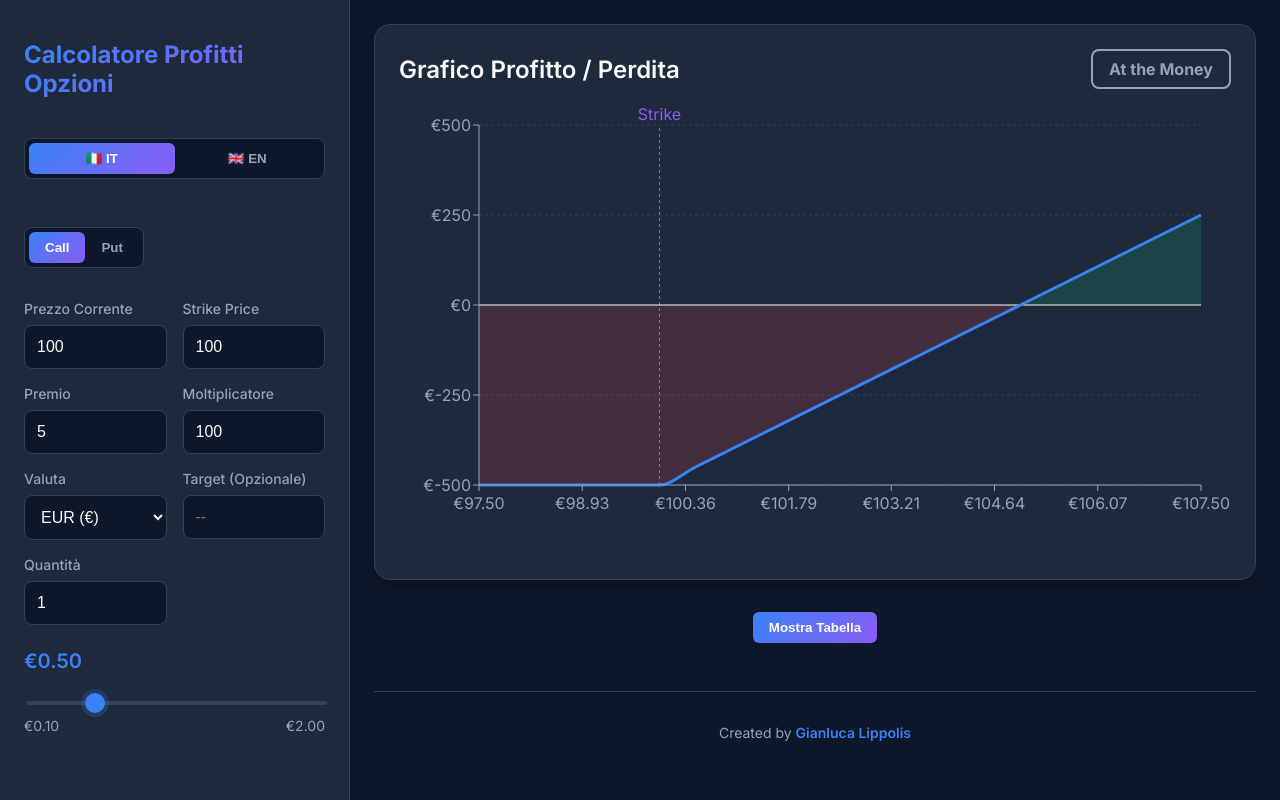
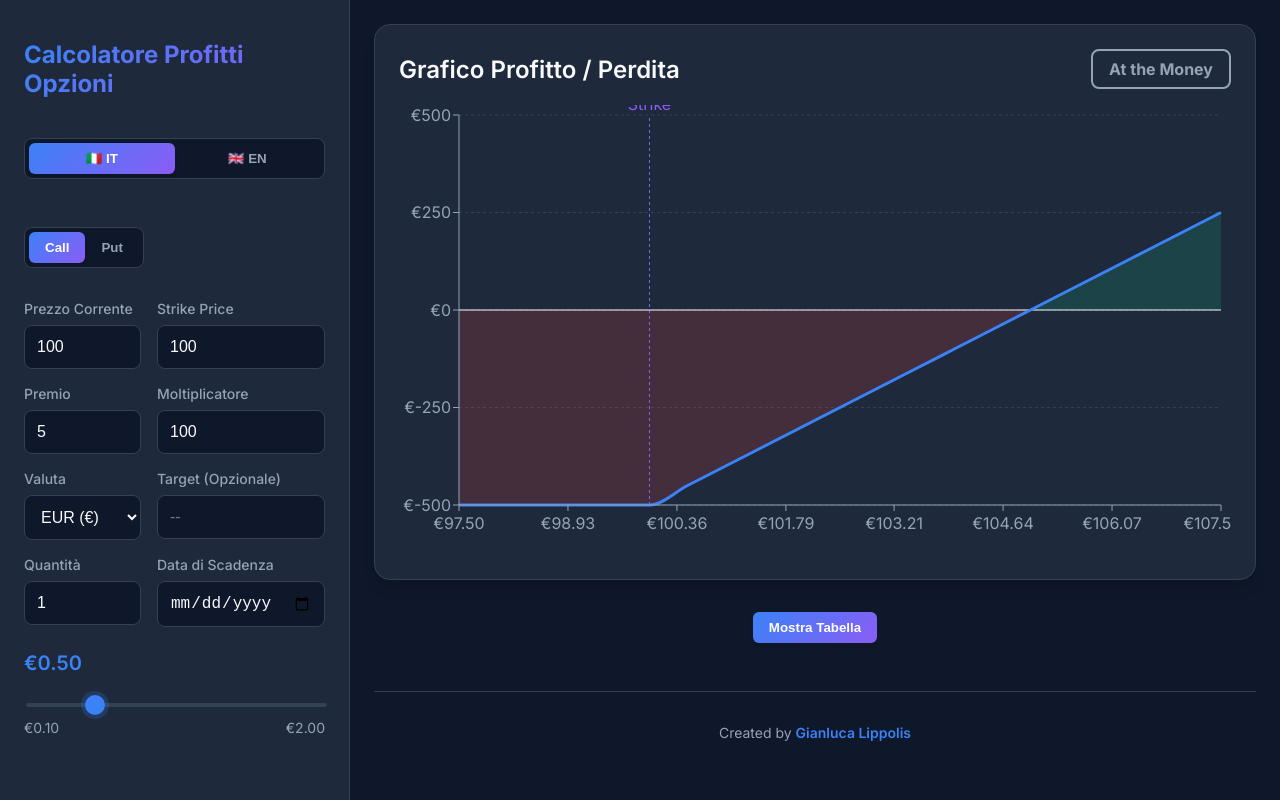
Before and after one commit to gianlucalippolis/options-pl-calculator, a React (Create React App) app: page / in a window 1280 px wide. Built offline with nearby package versions, Linux system fonts and the light colour scheme.

Commit message:
added expiration date field

```diff
--- a/src/components/OptionsCalculator.js
+++ b/src/components/OptionsCalculator.js
@@ -16,7 +16,9 @@ const OptionsCalculator = () => {
     multiplier: 100,
     currency: 'EUR',
     targetPrice: null,
+    targetPrice: null,
     quantity: 1,
+    expirationDate: '',
   });
 
   const [interval, setInterval] = useState(0.5);
@@ -130,6 +132,7 @@ const OptionsCalculator = () => {
           currentPrice={data.currentPrice}
           targetPrice={data.targetPrice}
           quantity={data.quantity}
+          expirationDate={data.expirationDate}
         />
 
         <div style={{ marginTop: '2rem', textAlign: 'center' }}>
--- a/src/components/OptionsForm.js
+++ b/src/components/OptionsForm.js
@@ -101,6 +101,15 @@ const OptionsForm = ({ data, onChange }) => {
             min="1"
           />
         </div>
+        <div>
+          <label htmlFor="expirationDate">{t('expirationDate')}</label>
+          <input
+            id="expirationDate"
+            type="date"
+            value={data.expirationDate || ''}
+            onChange={(e) => handleChange('expirationDate', e.target.value)}
+          />
+        </div>
       </div>
     </div>
   );
--- a/src/components/ResultsChart.js
+++ b/src/components/ResultsChart.js
@@ -13,7 +13,7 @@ import {
 } from 'recharts';
 import { useLanguage } from '../context/LanguageContext';
 
-const ResultsChart = ({ results, strikePrice, currency, optionType, currentPrice, targetPrice, quantity = 1 }) => {
+const ResultsChart = ({ results, strikePrice, currency, optionType, currentPrice, targetPrice, quantity = 1, expirationDate }) => {
   const { t } = useLanguage();
   const getSymbol = (curr) => {
     switch(curr) {
@@ -74,6 +74,18 @@ const ResultsChart = ({ results, strikePrice, currency, optionType, currentPrice
   };
 
   const targetAnalysis = getTargetAnalysis();
+
+  // Calculate days remaining
+  const getDaysRemaining = () => {
+    if (!expirationDate) return null;
+    const today = new Date();
+    const expDate = new Date(expirationDate);
+    const diffTime = expDate - today;
+    const diffDays = Math.ceil(diffTime / (1000 * 60 * 60 * 24));
+    return diffDays;
+  };
+
+  const daysRemaining = getDaysRemaining();
 
   // Find min and max P&L to set domain if needed, or let Recharts handle it.
   // We want to make sure 0 is visible.
@@ -189,10 +201,10 @@ const ResultsChart = ({ results, strikePrice, currency, optionType, currentPrice
           <ComposedChart
             data={results}
             margin={{
-              top: 20,
-              right: 30,
-              left: 20,
-              bottom: 40,
+              top: 10,
+              right: 10,
+              left: 0,
+              bottom: 20,
             }}
           >
             <CartesianGrid strokeDasharray="3 3" stroke="var(--border-color)" vertical={false} />
@@ -240,6 +252,22 @@ const ResultsChart = ({ results, strikePrice, currency, optionType, currentPrice
             />
           </ComposedChart>
         </ResponsiveContainer>
+
+        {daysRemaining !== null && (
+          <div style={{
+            marginTop: '1rem',
+            padding: '0.75rem',
+            backgroundColor: 'var(--bg-secondary)',
+            borderRadius: '8px',
+            textAlign: 'center',
+            border: '1px solid var(--border-color)'
+          }}>
+            <span style={{ color: 'var(--text-secondary)', marginRight: '0.5rem' }}>{t('daysRemaining')}:</span>
+            <span style={{ fontWeight: 'bold', color: daysRemaining > 0 ? 'var(--text-primary)' : 'var(--danger)' }}>
+              {daysRemaining > 0 ? daysRemaining : 0}
+            </span>
+          </div>
+        )}
       </div>
 
       {/* Target Analysis Card */}
--- a/src/i18n/translations.js
+++ b/src/i18n/translations.js
@@ -1,106 +1,110 @@
 export const translations = {
   it: {
     // Main title
-    title: 'Calcolatore Profitti Opzioni',
+    title: "Calcolatore Profitti Opzioni",
 
     // Option types
-    call: 'Call',
-    put: 'Put',
+    call: "Call",
+    put: "Put",
 
     // Form labels
-    currentStockPrice: 'Prezzo Corrente',
-    strikePrice: 'Strike Price',
-    premium: 'Premio',
-    multiplier: 'Moltiplicatore',
-    currency: 'Valuta',
-    targetPrice: 'Target (Opzionale)',
-    quantity: 'Quantità',
+    currentStockPrice: "Prezzo Corrente",
+    strikePrice: "Strike Price",
+    premium: "Premio",
+    multiplier: "Moltiplicatore",
+    currency: "Valuta",
+    targetPrice: "Target (Opzionale)",
+    quantity: "Quantità",
+    expirationDate: "Data di Scadenza",
 
     // Buttons
-    showTable: 'Mostra Tabella',
-    hideTable: 'Nascondi Tabella',
+    showTable: "Mostra Tabella",
+    hideTable: "Nascondi Tabella",
 
     // Table headers
-    stockPrice: 'Prezzo Azione',
-    profitLoss: 'Profitto / Perdita',
-    percentReturn: '% Rendimento',
-    strike: 'Strike',
+    stockPrice: "Prezzo Azione",
+    profitLoss: "Profitto / Perdita",
+    percentReturn: "% Rendimento",
+    strike: "Strike",
 
     // Currency options
-    currencyEUR: 'EUR (€)',
-    currencyUSD: 'USD ($)',
-    currencyGBP: 'GBP (£)',
+    currencyEUR: "EUR (€)",
+    currencyUSD: "USD ($)",
+    currencyGBP: "GBP (£)",
 
     // Chart
-    chartTitle: 'Grafico Profitto / Perdita',
+    chartTitle: "Grafico Profitto / Perdita",
 
     // Money status
-    inTheMoney: 'In the Money',
-    outOfTheMoney: 'Out of the Money',
-    atTheMoney: 'At the Money',
+    inTheMoney: "In the Money",
+    outOfTheMoney: "Out of the Money",
+    atTheMoney: "At the Money",
 
     // Target price
-    targetAnalysis: 'Analisi Target',
-    toReachTarget: 'Per raggiungere il target',
-    priceNeedsTo: 'il prezzo deve',
-    increase: 'aumentare',
-    decrease: 'diminuire',
-    of: 'del',
-    targetReached: 'Target già raggiunto!',
-    noTarget: 'Nessun target specificato',
-    totalProfit: 'Profitto Totale',
-    totalLoss: 'Perdita Totale',
+    targetAnalysis: "Analisi Target",
+    toReachTarget: "Per raggiungere il target",
+    priceNeedsTo: "il prezzo deve",
+    increase: "aumentare",
+    decrease: "diminuire",
+    of: "del",
+    targetReached: "Target già raggiunto!",
+    noTarget: "Nessun target specificato",
+    totalProfit: "Profitto Totale",
+    totalLoss: "Perdita Totale",
+    daysRemaining: "Giorni alla scadenza",
   },
   en: {
     // Main title
-    title: 'Options Profit Calculator',
+    title: "Options Profit Calculator",
 
     // Option types
-    call: 'Call',
-    put: 'Put',
+    call: "Call",
+    put: "Put",
 
     // Form labels
-    currentStockPrice: 'Current Price',
-    strikePrice: 'Strike Price',
-    premium: 'Premium',
-    multiplier: 'Multiplier',
-    currency: 'Currency',
-    targetPrice: 'Target (Optional)',
-    quantity: 'Quantity',
+    currentStockPrice: "Current Price",
+    strikePrice: "Strike Price",
+    premium: "Premium",
+    multiplier: "Multiplier",
+    currency: "Currency",
+    targetPrice: "Target (Optional)",
+    quantity: "Quantity",
+    expirationDate: "Expiration Date",
 
     // Buttons
-    showTable: 'Show Table',
-    hideTable: 'Hide Table',
+    showTable: "Show Table",
+    hideTable: "Hide Table",
 
     // Table headers
-    stockPrice: 'Stock Price',
-    profitLoss: 'Profit / Loss',
-    percentReturn: '% Return',
-    strike: 'Strike',
+    stockPrice: "Stock Price",
+    profitLoss: "Profit / Loss",
+    percentReturn: "% Return",
+    strike: "Strike",
 
     // Currency options
-    currencyEUR: 'EUR (€)',
-    currencyUSD: 'USD ($)',
-    currencyGBP: 'GBP (£)',
+    currencyEUR: "EUR (€)",
+    currencyUSD: "USD ($)",
+    currencyGBP: "GBP (£)",
 
     // Chart
-    chartTitle: 'Profit / Loss Chart',
+    chartTitle: "Profit / Loss Chart",
 
     // Money status
-    inTheMoney: 'In the Money',
-    outOfTheMoney: 'Out of the Money',
-    atTheMoney: 'At the Money',
+    inTheMoney: "In the Money",
+    outOfTheMoney: "Out of the Money",
+    atTheMoney: "At the Money",
 
     // Target price
-    targetAnalysis: 'Target Analysis',
-    toReachTarget: 'To reach target',
-    priceNeedsTo: 'price needs to',
-    increase: 'increase',
-    decrease: 'decrease',
-    of: 'by',
-    targetReached: 'Target already reached!',
-    noTarget: 'No target specified',
-    totalProfit: 'Total Profit',
-    totalLoss: 'Total Loss',
-  }
+    targetAnalysis: "Target Analysis",
+    toReachTarget: "To reach target",
+    priceNeedsTo: "price needs to",
+    increase: "increase",
+    decrease: "decrease",
+    of: "by",
+    targetReached: "Target already reached!",
+    noTarget: "No target specified",
+    totalProfit: "Total Profit",
+    totalLoss: "Total Loss",
+    daysRemaining: "Days Remaining",
+  },
 };
--- a/src/index.css
+++ b/src/index.css
@@ -24,7 +24,9 @@ html {
   box-sizing: border-box;
 }
 
-*, *:before, *:after {
+*,
+*:before,
+*:after {
   box-sizing: inherit;
 }
 
@@ -142,6 +144,7 @@ label {
 
 /* Form Elements */
 input[type="number"],
+input[type="date"],
 select {
   width: 100%;
   padding: 0.75rem;
@@ -155,6 +158,7 @@ select {
 }
 
 input[type="number"]:focus,
+input[type="date"]:focus,
 select:focus {
   outline: none;
   border-color: var(--accent-primary);
```
